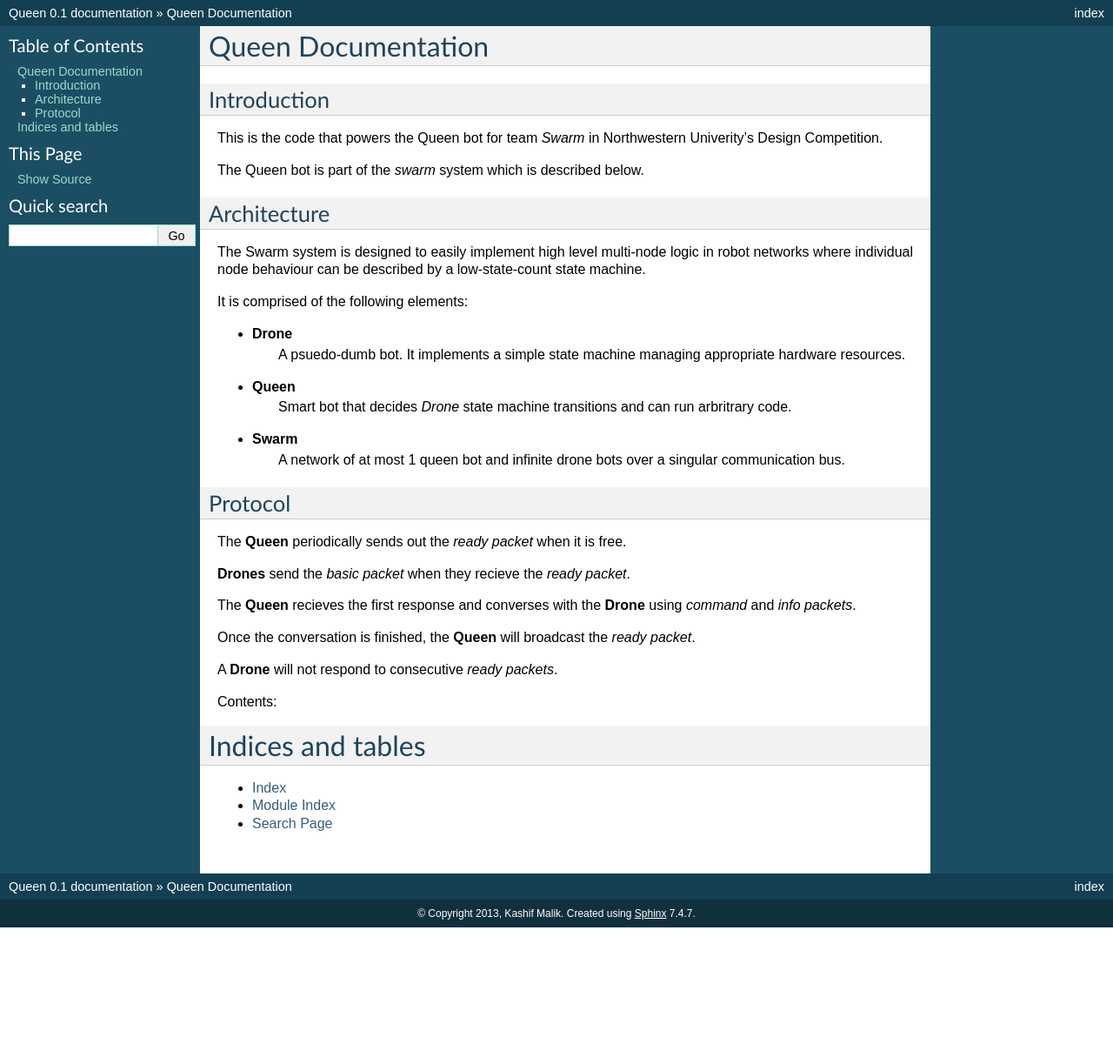
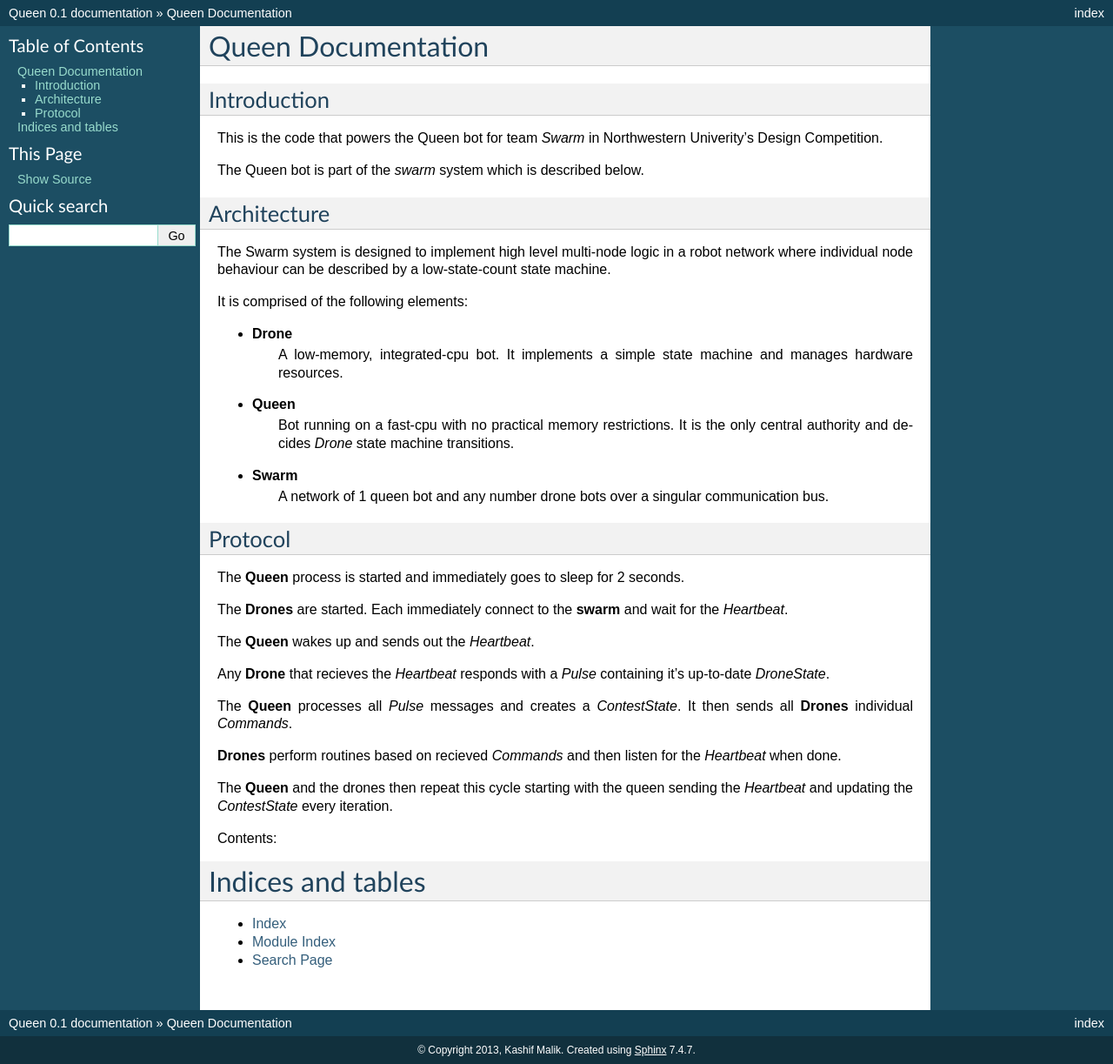
Before and after one commit to kalail/queen, a Sphinx documentation site: the page built from docs/index.rst, in a window 1280 px wide. Shown: the whole page at 87% size. Built offline with Sphinx 7.4.7, drawn with Linux system fonts in a browser that asks for light colours; before the commit the page ends 1066 px from its top, so only the background shows below that.

Commit message:
Update documentation.

```diff
--- a/docs/index.rst
+++ b/docs/index.rst
@@ -12,31 +12,36 @@ The Queen bot is part of the *swarm* system which is described below.
 Architecture
 ------------
 
-The Swarm system is designed to easily implement high level multi-node logic in robot networks where individual node behaviour can be described by a low-state-count state machine.
+The Swarm system is designed to implement high level multi-node logic in a robot network where individual node behaviour can be described by a low-state-count state machine.
 
 It is comprised of the following elements:
 
 - **Drone**
-	A psuedo-dumb bot. It implements a simple state machine managing appropriate hardware resources.
+	A low-memory, integrated-cpu bot. It implements a simple state machine and manages hardware resources.
 
 - **Queen**
-	Smart bot that decides *Drone* state machine transitions and can run arbritrary code.
+	Bot running on a fast-cpu with no practical memory restrictions. It is the only central authority and decides *Drone* state machine transitions.
 
 - **Swarm**
-	A network of at most 1 queen bot and infinite drone bots over a singular communication bus.
+	A network of 1 queen bot and any number drone bots over a singular communication bus.
 
 Protocol
 --------
 
-The **Queen** periodically sends out the *ready packet* when it is free.
+The **Queen** process is started and immediately goes to sleep for 2 seconds.
 
-**Drones** send the *basic packet* when they recieve the *ready packet*.
+The **Drones** are started. Each immediately connect to the **swarm** and wait for the *Heartbeat*.
 
-The **Queen** recieves the first response and converses with the **Drone** using *command* and *info packets*.
+The **Queen** wakes up and sends out the *Heartbeat*.
 
-Once the conversation is finished, the **Queen** will broadcast the *ready packet*.
+Any **Drone** that recieves the *Heartbeat* responds with a *Pulse* containing it's up-to-date *DroneState*.
 
-A **Drone** will not respond to consecutive *ready packets*.
+The **Queen** processes all *Pulse* messages and creates a *ContestState*. It then sends all **Drones** individual *Commands*.
+
+**Drones** perform routines based on recieved *Commands* and then listen for the *Heartbeat* when done.
+
+The **Queen** and the drones then repeat this cycle starting with the queen sending the *Heartbeat* and updating the *ContestState* every iteration.
+
 
 
 Contents:
```
